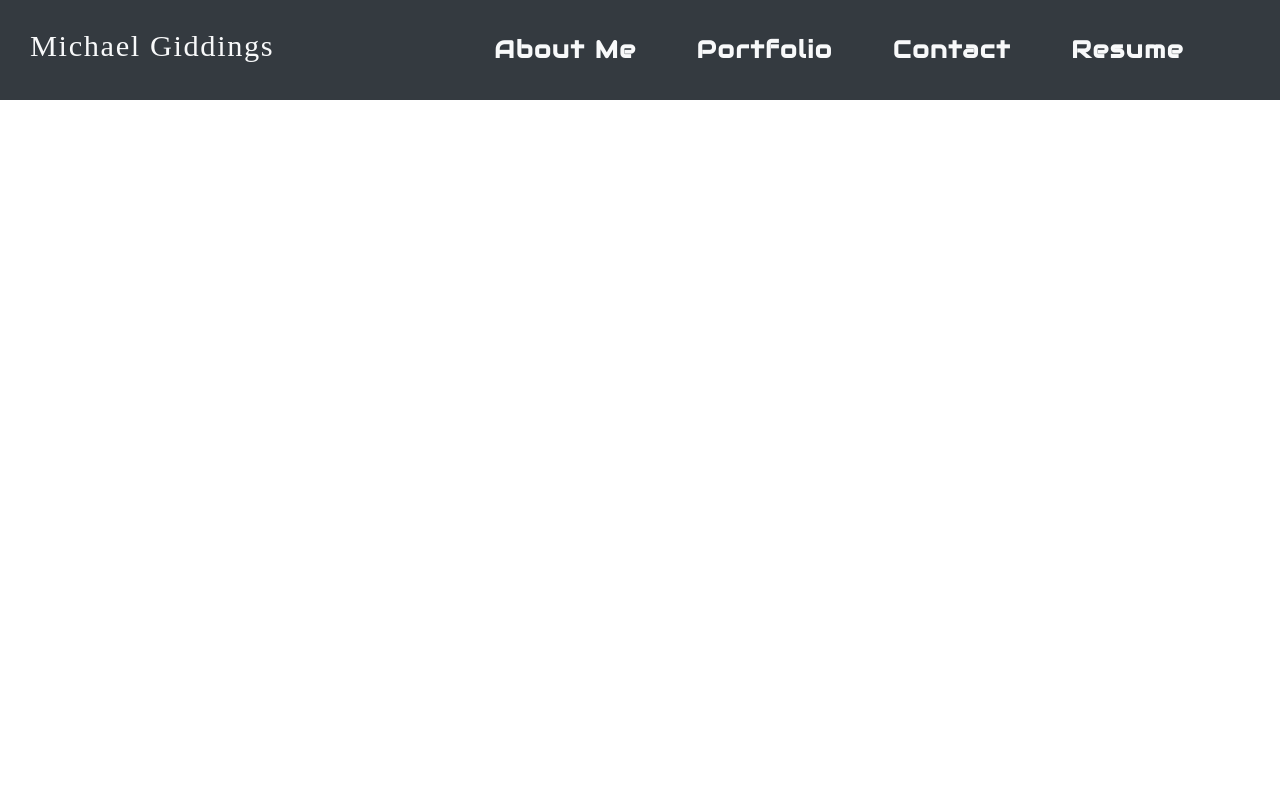
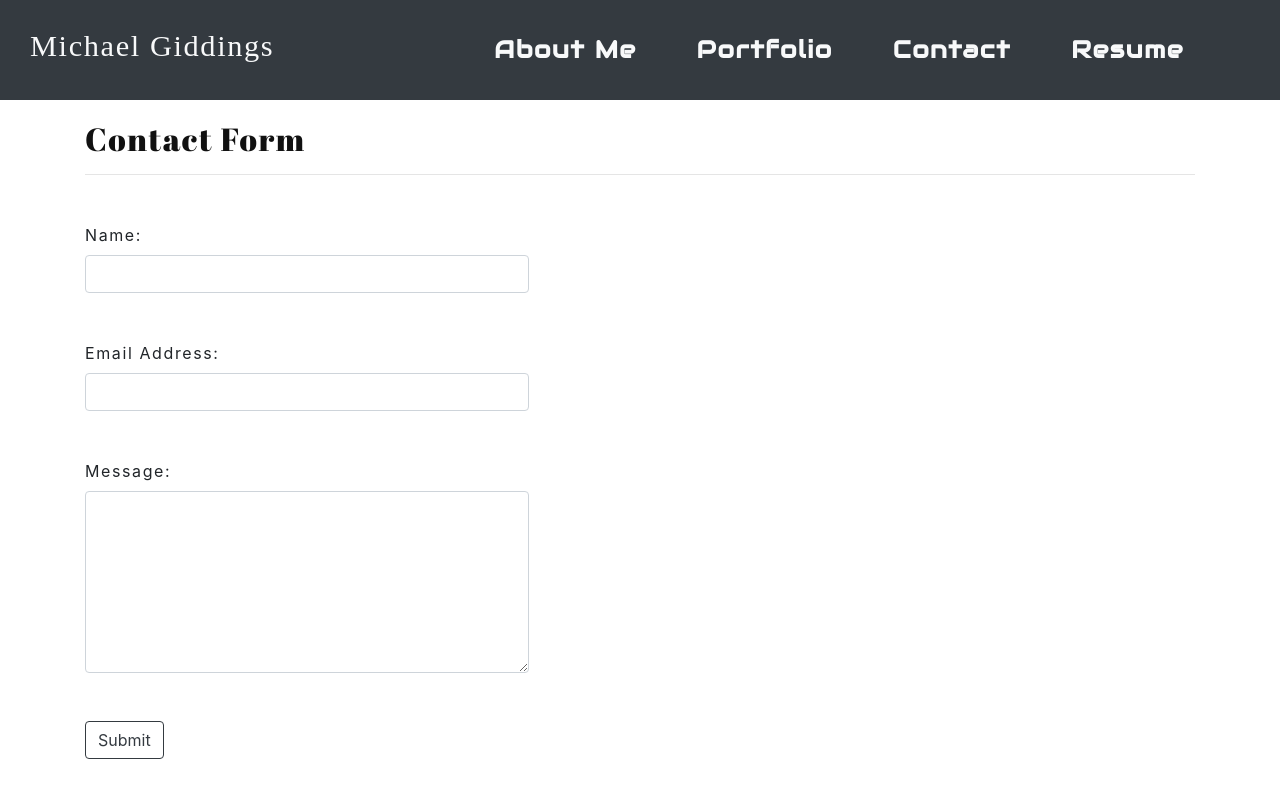
Before and after one commit to fondofhats/react-portfolio, a React (Create React App) app: page /#/contact in a window 1280 px wide. Shown: the top 798 px of the page. Built offline with nearby package versions, Linux system fonts and the light colour scheme; a web font is replaced by a local one.

Commit message:
added contact form

```diff
--- /dev/null
+++ b/src/components/Contact/index.js
@@ -0,0 +1,70 @@
+import React, { useState } from 'react';
+import { validateEmail } from '../../utils/helpers';
+
+function ContactForm() {
+
+    const [formState, setFormState] = useState({ name: '', email: '', message: '' });
+
+    const [errorMessage, setErrorMessage] = useState('');
+
+    const { name, email, message } = formState;
+
+    function handleChange(e) {
+        if (e.target.name === 'email') {
+            const isValid = validateEmail(e.target.value);
+
+                if(!isValid) {
+                    setErrorMessage('please enter a valid email');
+                } else {
+                    setErrorMessage('');
+                }
+
+            } else {
+                if (!e.target.value.length) {
+                  setErrorMessage(`${e.target.name} is required.`);
+                } else {
+                  setErrorMessage('');
+                }
+        }
+
+        if (!errorMessage) {
+        setFormState({...formState, [e.target.name]: e.target.value })
+        }
+    }
+
+    function handleSubmit(e) {
+        e.preventDefault();
+    }
+
+return (
+    <section className="container">
+        <h2 data-testid='h1tag' className="top-title">Contact Form</h2>
+        <hr></hr>
+        <form class="justify-content-center" id="contact-form">
+            <div class="mt-5" >
+                <label htmlFor="name">Name:</label>
+                <input class="form-control" type="text" name="name"  defaultValue={name} onBlur={handleChange}/>
+            </div>
+            <div class="mt-5" >
+                <label htmlFor="email">Email Address:</label>
+                <input class="form-control" type="email"  name="email" defaultValue={email} onBlur={handleChange} />
+            </div>
+            <div class="mt-5" >
+                <label htmlFor="message">Message:</label>
+                <textarea class="form-control" name="message" defaultValue={message} onBlur={handleChange} rows="7" />
+            </div>
+            {errorMessage && (
+            <div>
+                <p className="error-text">{errorMessage}</p>
+            </div>
+            )}
+
+            <div class="mt-5 mb-5" >
+            <button data-testid='button' class="btn btn-outline-dark " type="submit" onSubmit={handleSubmit}>Submit</button>
+            </div>
+        </form>
+    </section>
+    );
+}
+
+export default ContactForm;
--- a/src/components/Header/index.js
+++ b/src/components/Header/index.js
@@ -3,6 +3,8 @@ import { Route, Redirect, HashRouter } from "react-router-dom";
 import Navigation from "../../components/Navigation";
 import About from "../../components/About";
 import Portfolio from "../../components/Portfolio";
+import Contact from '../../components/Contact';
+
 
 class Header extends Component {
   render() {
@@ -16,6 +18,7 @@ class Header extends Component {
           <Route exact path="/" render={() => <Redirect to="/about" />} />
           <Route path="/about" component={About} />
           <Route path="/portfolio" component={Portfolio} />
+          <Route path="/contact" component={Contact}/>
         </div>
       </HashRouter>
     );
```
Also changed, not shown: 1 other file (tests, documents, lock files or other folders).
